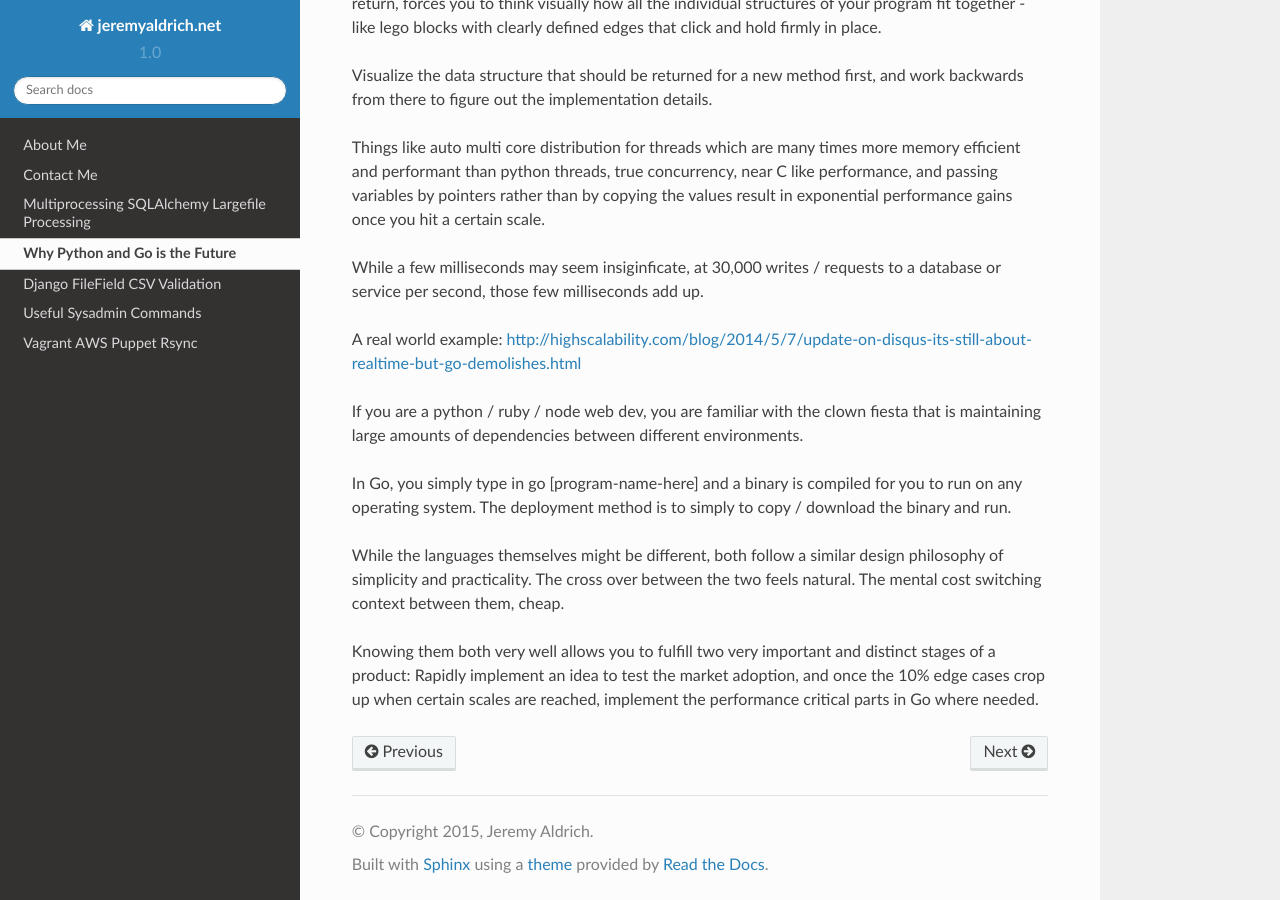
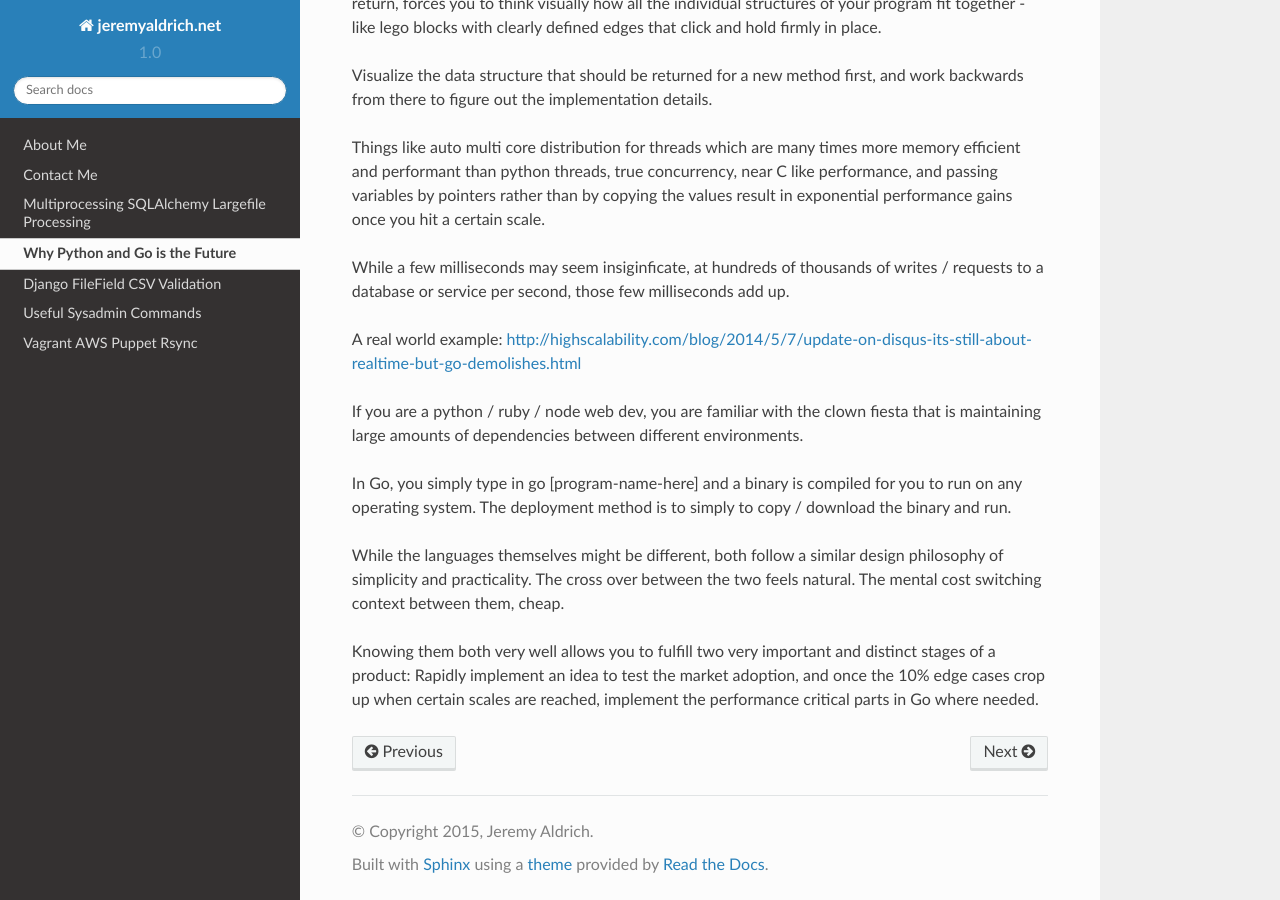
Before and after one commit to jeraldrich/blog, a Sphinx documentation site: the page built from docs/python_go_future.rst, in a window 1280 px wide and 900 px high, scrolled down 1800 px. Built offline with Sphinx 7.4.7 and the Read the Docs theme 2.0.0, drawn with Linux system fonts in a browser that asks for light colours.

Commit message:
Update python_go_future.rst

```diff
--- a/docs/python_go_future.rst
+++ b/docs/python_go_future.rst
@@ -45,7 +45,7 @@ Visualize the data structure that should be returned for a new method first, and
 
 Things like auto multi core distribution for threads which are many times more memory efficient and performant than python threads, true concurrency, near C like performance, and passing variables by pointers rather than by copying the values result in exponential performance gains once you hit a certain scale.
 
-While a few milliseconds may seem insiginficate, at 30,000 writes / requests to a database or service per second, those few milliseconds add up.
+While a few milliseconds may seem insiginficate, at hundreds of thousands of writes / requests to a database or service per second, those few milliseconds add up.
 
 A real world example: http://highscalability.com/blog/2014/5/7/update-on-disqus-its-still-about-realtime-but-go-demolishes.html
 
```
